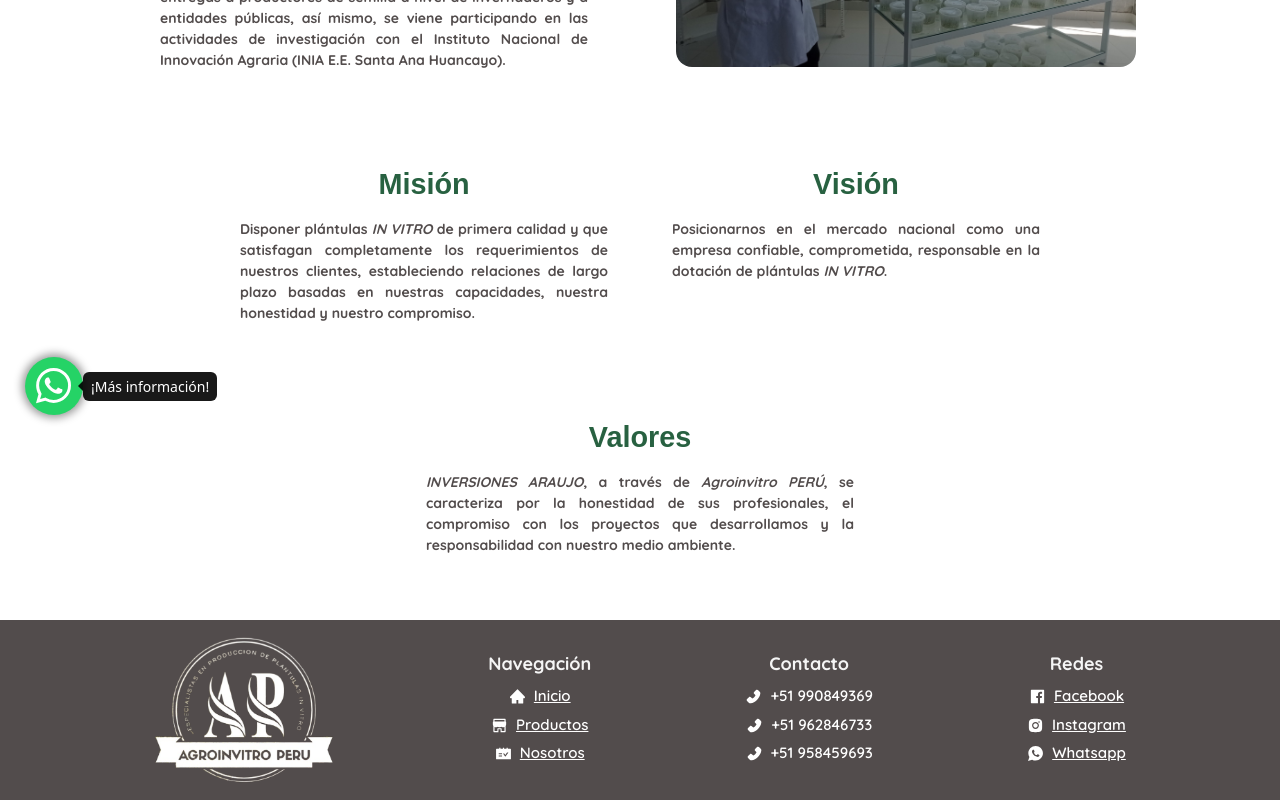
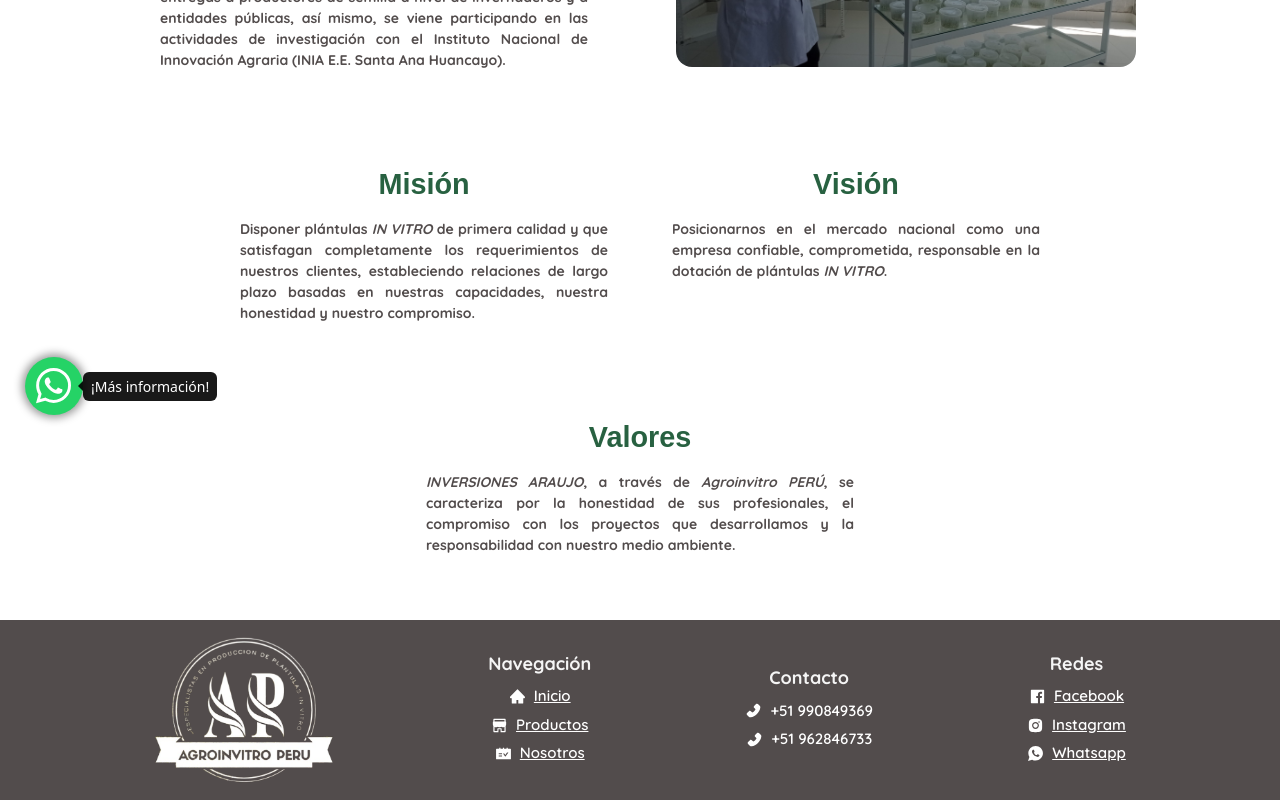
Before and after one commit to emachipana/agroinvitrope, a React (Create React App) app: page /nosotros in a window 1280 px wide. Shown: the part 360-1160 px from the top of the page. Built offline with nearby package versions, Linux system fonts and the light colour scheme; a web font is replaced by a local one.

Commit message:
Update index.js

```diff
--- a/src/components/Footer/index.js
+++ b/src/components/Footer/index.js
@@ -73,12 +73,6 @@
               />
               +51 962846733
               </Text>
-            <Text>
-              <AiFillPhone
-                size={17}
-              />
-              +51 958459693
-            </Text>
           </Section>
           <Section direction="column">
             <Title>Redes</Title>
```
